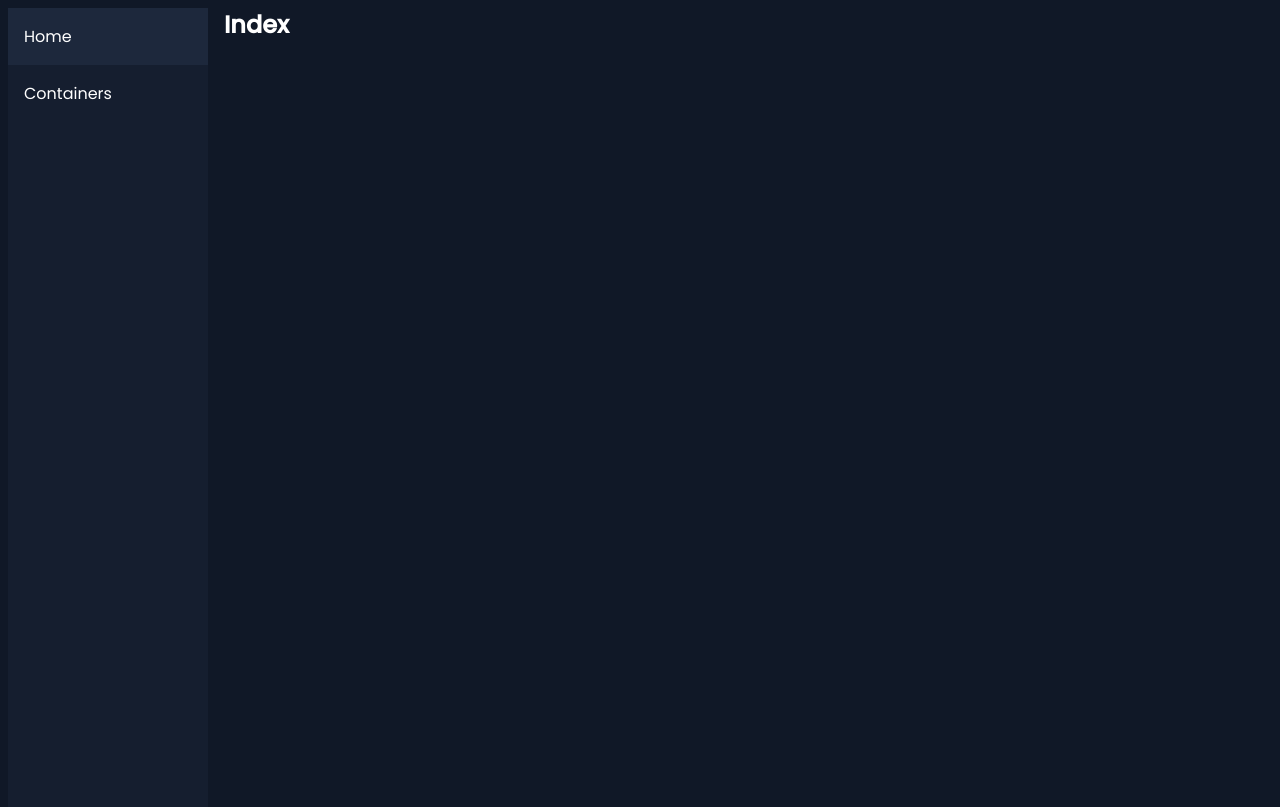
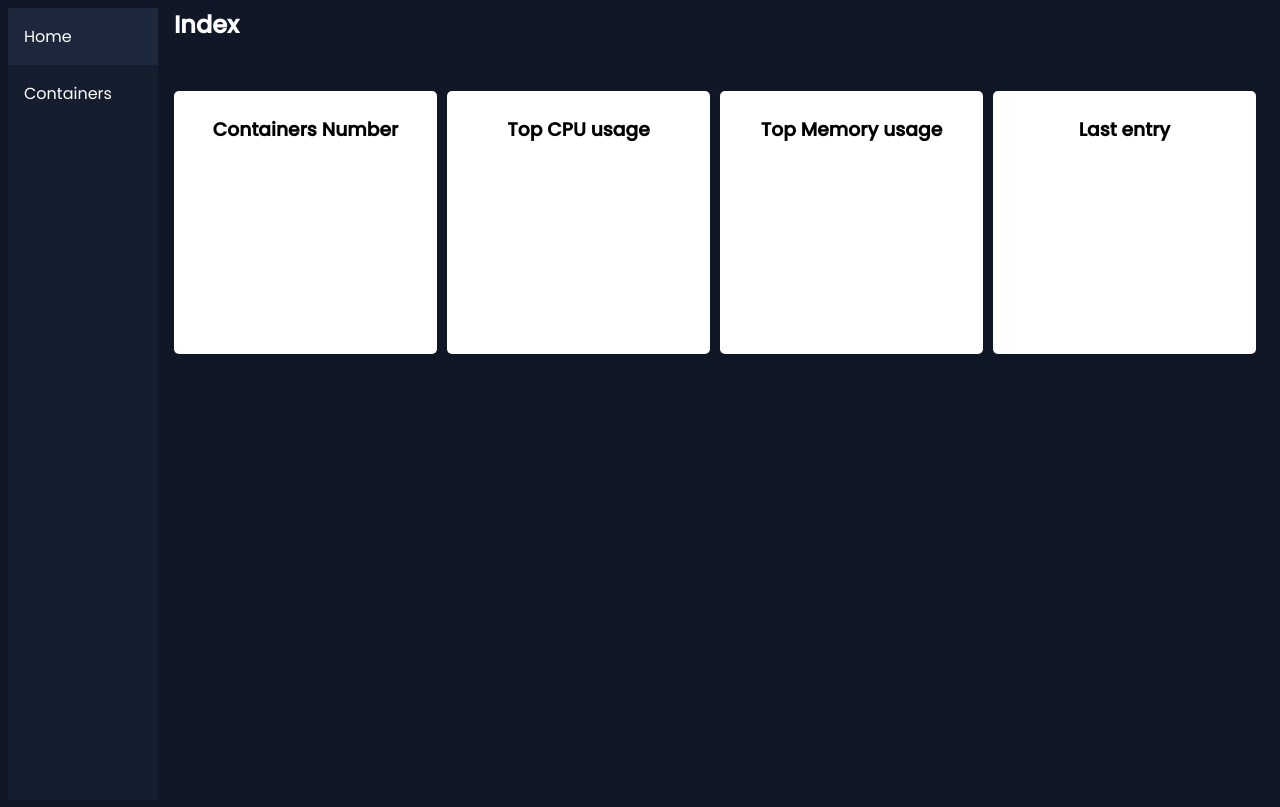
Before and after one commit to pavel-collab/DockerMonitoring, a Flask app: template web-app/templates/index.html in a window 1280 px wide. Shown: the top 807 px of the page. After the commit the page ends 354 px from the top, so only its background shows below. Run offline with Flask 3, Linux system fonts and the light colour scheme; the template is opened without the code that fills it, so the values that code supplies are empty; some libraries are stand-ins or nearby versions.

Commit message:
New info added to homepage.

```diff
--- a/web-app/app.py
+++ b/web-app/app.py
@@ -12,7 +12,13 @@ app = Flask(__name__)
 
 @app.route('/')
 def main_page():
-    return render_template('index.html')
+    with dbm.connect(dbname=DB_NAME) as con:
+        cur = con.cursor()
+        cur.execute("""SELECT
+                           COUNT(DISTINCT container_id), MAX(cpu_usage),
+                           MAX(memory_usage), MAX("time")
+                       FROM container_stats""")
+    return render_template('index.html', data=cur.fetchone())
 
 @app.route('/containers')
 def containers():
--- a/web-app/static/style.css
+++ b/web-app/static/style.css
@@ -55,7 +55,7 @@ body {
   .sidebar {
       margin: 0;
       padding: 0;
-      width: 200px;
+      width: 150px;
       background-color: var(--sidebar);
       position: fixed;
       height: 100%;
@@ -84,9 +84,8 @@ body {
 
   /* Page content. The value of the margin-left property should match the value of the sidebar's width property */
   div.content {
-    margin-left: 200px;
+    margin-left: 150px;
     padding: 1px 16px;
-    height: 1000px;
   }
 
   /* On screens that are less than 700px wide, make the sidebar into a topbar */
@@ -136,7 +135,7 @@ p {
 .tiles-container {
   display: flex;
   flex-wrap: wrap;
-  gap: 5px;
+  gap: 10px;
 }
 
 .tile {
@@ -145,5 +144,24 @@ p {
   box-shadow: 0 2px 4px rgba(0, 0, 0, 0.1);
   padding: 5px;
   border-radius: 5px;
+  aspect-ratio: 9 / 8;
   transition: transform 0.3s ease-in-out;
 }
+
+.tile-4 {
+  flex: 1;
+  aspect-ratio: 1 / 1;
+  background-color: #fff;
+  box-shadow: 0 2px 4px rgba(0, 0, 0, 0.1);
+  padding: 5px;
+  border-radius: 5px;
+  transition: transform 0.3s ease-in-out;
+}
+
+.tile_text {
+  color: black;
+  text-align: center;
+  vertical-align: middle;
+  word-break: normal;
+  font-weight: 700;
+}
--- a/web-app/templates/index.html
+++ b/web-app/templates/index.html
@@ -12,4 +12,26 @@
 {% endblock %}
 {% block content %}
   <h1>Index</h1>
+  <br>
+  <br>
+  <div class="tiles-container">
+    <div class="tile-4">
+        <h3 class="tile_text">Containers Number</h3>
+        <h1 class="tile_text">{{data[0]}}</h1>
+    </div>
+    <div class="tile-4">
+        <h3 class="tile_text">Top CPU usage</h3>
+        <br>
+        <h1 class="tile_text">{{data[1]}}</h1>
+    </div>
+    <div class="tile-4">
+        <h3 class="tile_text">Top Memory usage</h3>
+        <h1 class="tile_text">{{data[2]}}</h1>
+    </div>
+    <div class="tile-4">
+        <h3 class="tile_text">Last entry</h3>
+        <br>
+        <h1 class="tile_text">{{data[3].strftime("%Y-%m-%d %H:%M:%S")}}</h1>
+    </div>
+  </div>
 {% endblock %}
```
